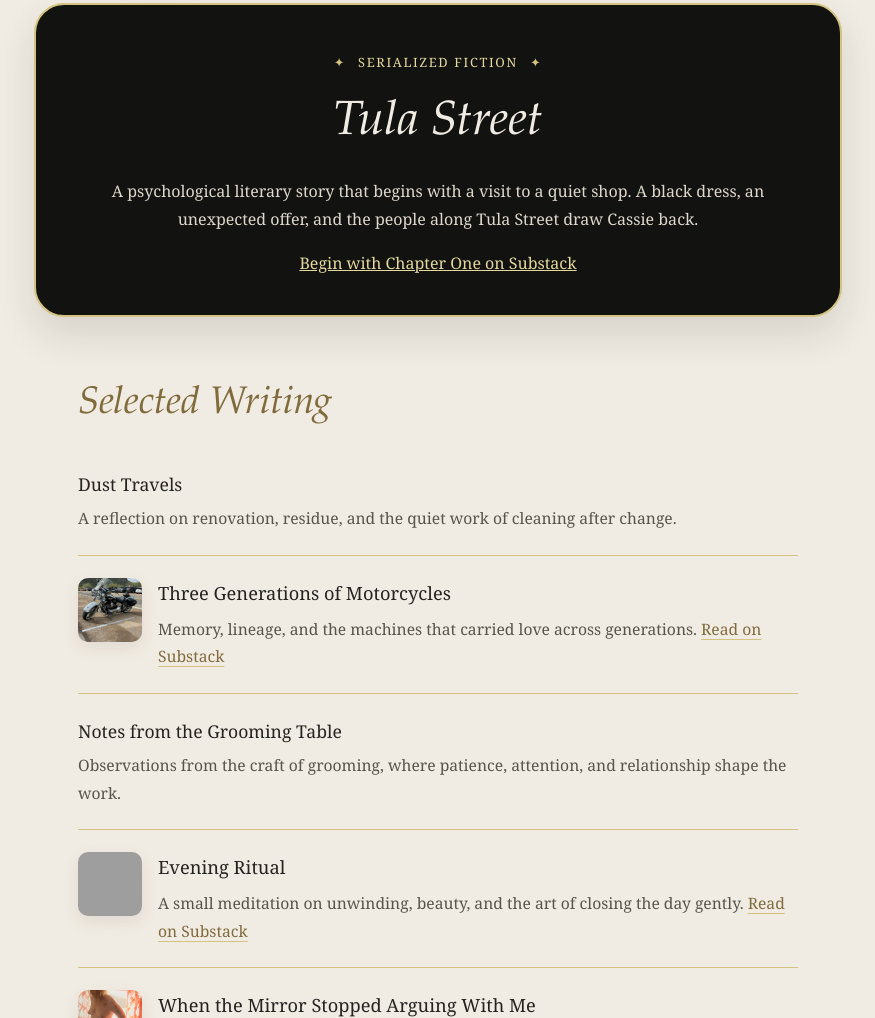
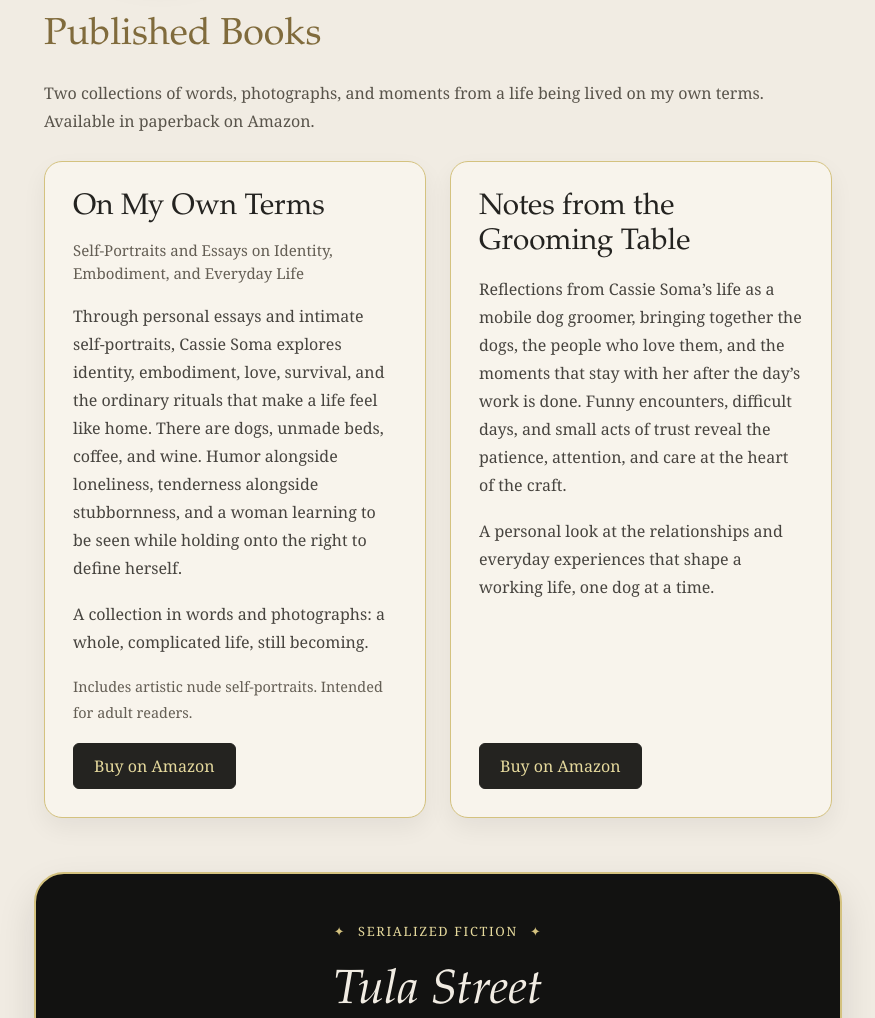
Before and after one commit to cassiesomastudio/cassiesoma.github.io, a plain HTML site: page studio.html in a window 1280 px wide. Shown: the part 803-1821 px from the top of the page, without its empty margins (202-1077 px from the left). Drawn offline with Linux system fonts and the light colour scheme; grey boxes are pictures that could not be loaded.

Commit message:
Add published book descriptions and Amazon purchase links to Art Studio

```diff
--- a/studio.html
+++ b/studio.html
@@ -329,6 +329,22 @@ header h1,.intro h2,.featured-story h2,.writing-section h2{font-family:Baskervil
 @media(max-width:700px){.thumb{flex-basis:56px}.thumb img{width:56px;height:56px}.entry-inner{gap:12px}}
 @media(max-width:700px){header{padding:44px 22px 36px}.featured-story{padding:25px}}
 
+
+/* Published books */
+.published-books{max-width:788px;margin:0 auto 54px;scroll-margin-top:24px}
+.published-books>h2{font-family:Baskerville,'Palatino Linotype',Palatino,Georgia,serif;font-size:2.35rem;font-weight:normal;color:#806b3c;margin:0 0 10px}
+.books-intro{margin:0 0 26px;color:#59544b}
+.book-grid{display:grid;grid-template-columns:repeat(2,minmax(0,1fr));gap:24px}
+.book-card{display:flex;flex-direction:column;min-width:0;padding:28px;box-sizing:border-box;border:1px solid var(--gold);border-radius:18px;background:#f8f4ec;box-shadow:0 10px 24px rgba(23,23,21,.06)}
+.book-card h3{font-family:Baskerville,'Palatino Linotype',Palatino,Georgia,serif;font-size:1.85rem;font-weight:normal;line-height:1.2;color:var(--ink);margin:0 0 14px}
+.book-card p{font-size:1rem;line-height:1.75;color:#47443f;margin:0 0 18px}
+.book-card .book-subtitle{font-size:.94rem;color:#645e54;line-height:1.5}
+.book-card .book-note{font-size:.9rem;color:#645e54}
+.book-card .book-buy{align-self:flex-start;margin-top:auto;display:inline-block;padding:10px 20px;border:1px solid var(--charcoal);border-radius:6px;background:var(--charcoal);color:var(--pale-gold);text-decoration:none;line-height:1.5}
+.book-card .book-buy:hover{background:#3b382f}
+.book-card .book-buy:focus-visible{outline:3px solid #806b3c;outline-offset:4px}
+@media(max-width:700px){.book-grid{grid-template-columns:1fr}.book-card{padding:24px}}
+
 </style>
 </head>
 
@@ -360,6 +376,28 @@ header h1,.intro h2,.featured-story h2,.writing-section h2{font-family:Baskervil
             <p>
                 This space holds photography and writing together — not as separate disciplines, but as parts of the same unfolding life.
             </p>
+        </div>
+    </section>
+
+
+    <section class="published-books" id="published-books" aria-labelledby="published-books-title">
+        <h2 id="published-books-title">Published Books</h2>
+        <p class="books-intro">Two collections of words, photographs, and moments from a life being lived on my own terms. Available in paperback on Amazon.</p>
+        <div class="book-grid">
+            <article class="book-card" aria-labelledby="on-my-own-terms-title">
+                <h3 id="on-my-own-terms-title">On My Own Terms</h3>
+                <p class="book-subtitle">Self-Portraits and Essays on Identity, Embodiment, and Everyday Life</p>
+                <p>Through personal essays and intimate self-portraits, Cassie Soma explores identity, embodiment, love, survival, and the ordinary rituals that make a life feel like home. There are dogs, unmade beds, coffee, and wine. Humor alongside loneliness, tenderness alongside stubbornness, and a woman learning to be seen while holding onto the right to define herself.</p>
+                <p>A collection in words and photographs: a whole, complicated life, still becoming.</p>
+                <p class="book-note">Includes artistic nude self-portraits. Intended for adult readers.</p>
+                <a class="book-buy" href="https://a.co/d/0bsyp764" target="_blank" rel="noopener noreferrer" aria-label="Buy On My Own Terms on Amazon (opens in a new tab)">Buy on Amazon</a>
+            </article>
+            <article class="book-card" aria-labelledby="grooming-table-title">
+                <h3 id="grooming-table-title">Notes from the Grooming Table</h3>
+                <p>Reflections from Cassie Soma’s life as a mobile dog groomer, bringing together the dogs, the people who love them, and the moments that stay with her after the day’s work is done. Funny encounters, difficult days, and small acts of trust reveal the patience, attention, and care at the heart of the craft.</p>
+                <p>A personal look at the relationships and everyday experiences that shape a working life, one dog at a time.</p>
+                <a class="book-buy" href="https://a.co/d/0h6uOzJd" target="_blank" rel="noopener noreferrer" aria-label="Buy Notes from the Grooming Table on Amazon (opens in a new tab)">Buy on Amazon</a>
+            </article>
         </div>
     </section>
 
```
